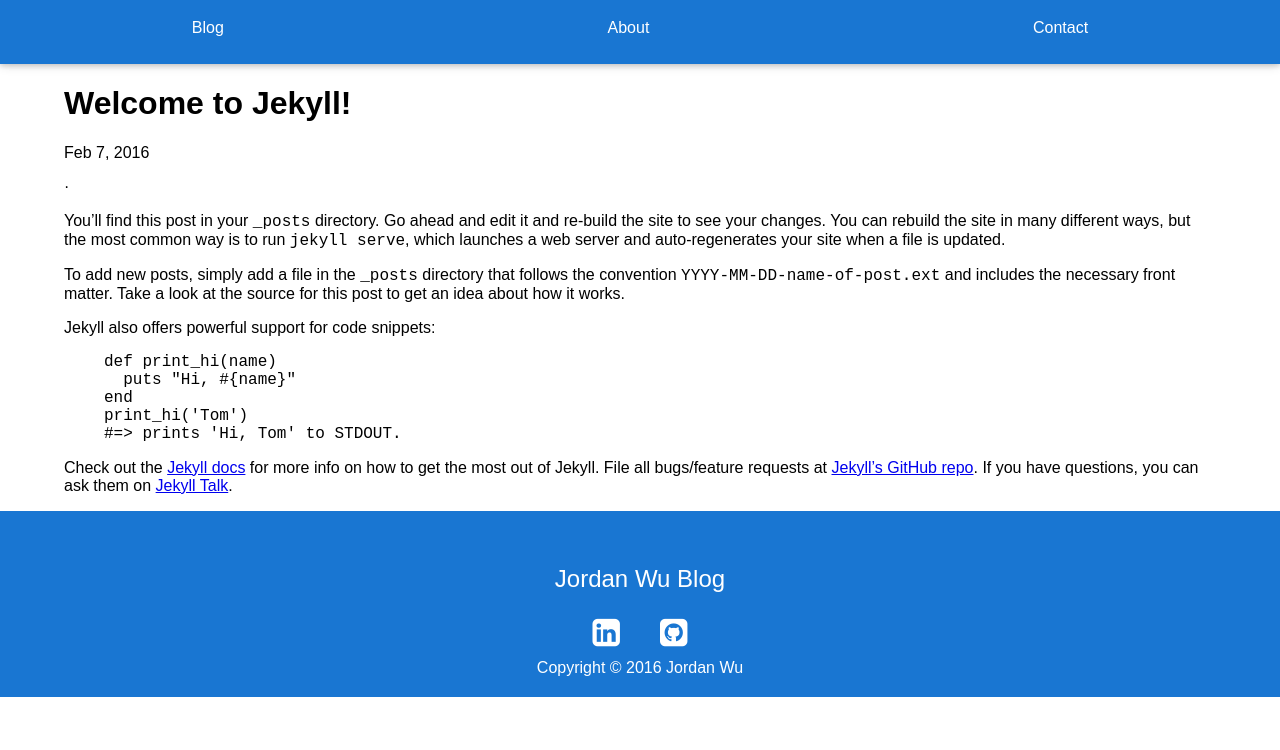
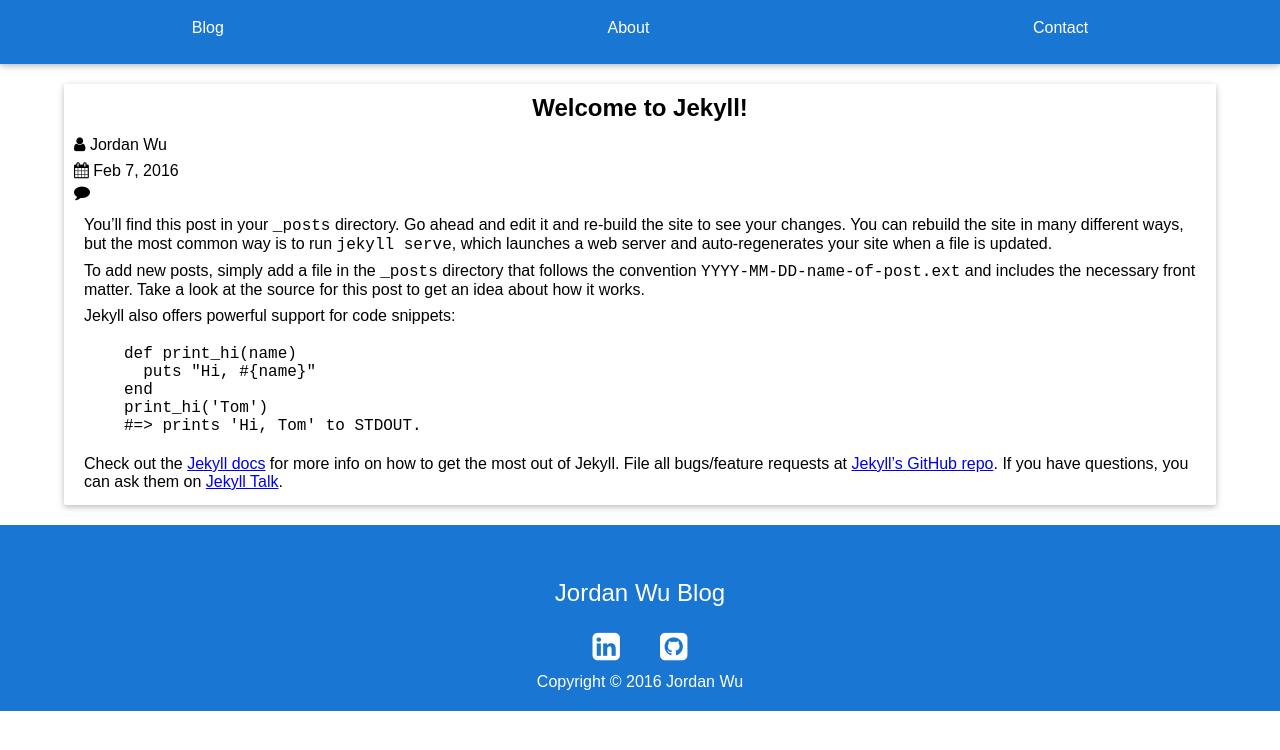
Before and after one commit to JordanSpencerWu/old-website, a Jekyll site: the page built from _posts/2016-02-07-welcome-to-jekyll.markdown, in a window 1280 px wide. Shown: the top 750 px of the page. Built offline with Jekyll 4.4.1, drawn with Linux system fonts in a browser that asks for light colours; nearby versions of some CDN libraries; comment, search, counter and statistics services are not loaded.

Commit message:
add style to post.html

```diff
--- a/_layouts/post.html
+++ b/_layouts/post.html
@@ -1,26 +1,26 @@
 ---
 layout: default
 ---
-<article class="post" itemscope itemtype="http://schema.org/BlogPosting">
-
-  <header class="post-header">
-    <h1 class="post-title" itemprop="name headline">{{ page.title }}</h1>
-    <p class="post-meta"><time datetime="{{ page.date | date_to_xmlschema }}" itemprop="datePublished">{{ page.date | date: "%b %-d, %Y" }}</time>{% if page.author %} • <span itemprop="author" itemscope itemtype="http://schema.org/Person"><span itemprop="name">{{ page.author }}</span></span>{% endif %}</p>
+<article>
+  <div class="card shadow">
+    <h2 class="card-header">{{ page.title }}</h2>
+    <div class="card-body">
+      <p><i class="fa fa-user"></i> {{ site.author }}</p>
+      <p><i class="fa fa-calendar"></i> {{ page.date | date: "%b %-d, %Y" }}</p>
       {% if site.disqus_shortname %}
+        <i class="fa fa-comment"></i>
+        <a href="{{ site.url }}{{ page.url }}index.html#disqus_thread" data-disqus-identifier="{{ page.url }}"></a>
+        {% if post.update_date %}
           &middot;
-        <a href="{{ site.url }}{{ page.url }}index.html#disqus_thread" data-disqus-identifier="{{ page.url }}"></a>
-        {% if page.update_date %}
-            &middot;
-            Updated {{ page.update_date | date: site.date_format }}
+          Updated {{ post.update_date | date: site.date_format }}
         {% endif %}
       {% endif %}
-  </header>
-
-  <div class="post-content" itemprop="articleBody">
+    <div class="paragraph">
       {{ content }}
     </div>
+  </div>
+</article>
 
-</article>
 {% if site.disqus_shortname %}
   <div id="disqus_thread"></div>
   <!-- Add Disqus comments (not comment count) -->
--- a/_sass/styles.scss
+++ b/_sass/styles.scss
@@ -103,21 +103,6 @@
   padding: 10px;
   display: flex;
   justify-content: center;
-
-  a {
-    text-decoration: none;
-    color: #fff;
-    background-color: #1976D2;
-    text-align: center;
-    letter-spacing: .5px;
-    border-radius: 2px;
-    padding: 0 2rem;
-    line-height: 36px;
-
-    &:hover {
-      background-color: #00BCD4;
-    }
-  }
 }
 
 .business-card {
--- a/index.html
+++ b/index.html
@@ -18,7 +18,7 @@
       {% endif %}
       <div class="paragraph">
         {{ post.excerpt }}
-        <span><a href="{{ post.url | prepend: site.baseurl }}">Read More</a></span>
+        <span><a href="{{ post.url | prepend: site.baseurl }}">Read More...</a></span>
       </div>
     </div>
   {% endfor %}
```
Lines whose indentation alone changed are shown as unchanged.
